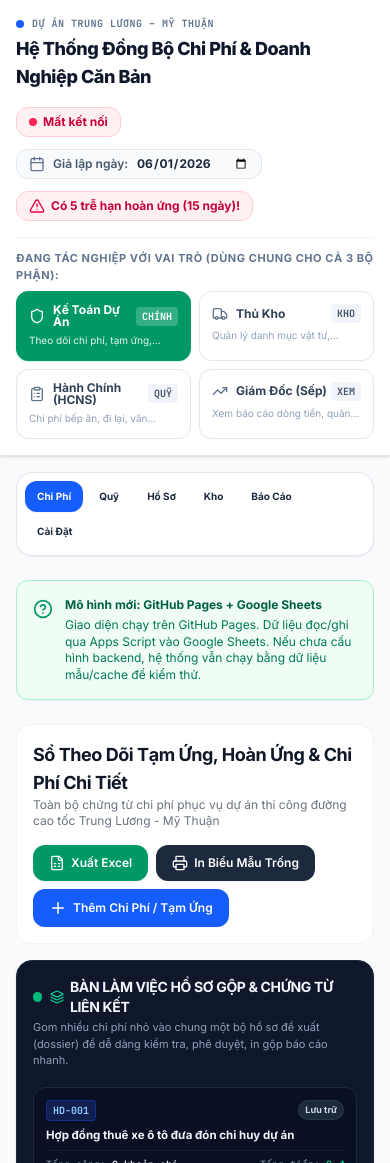
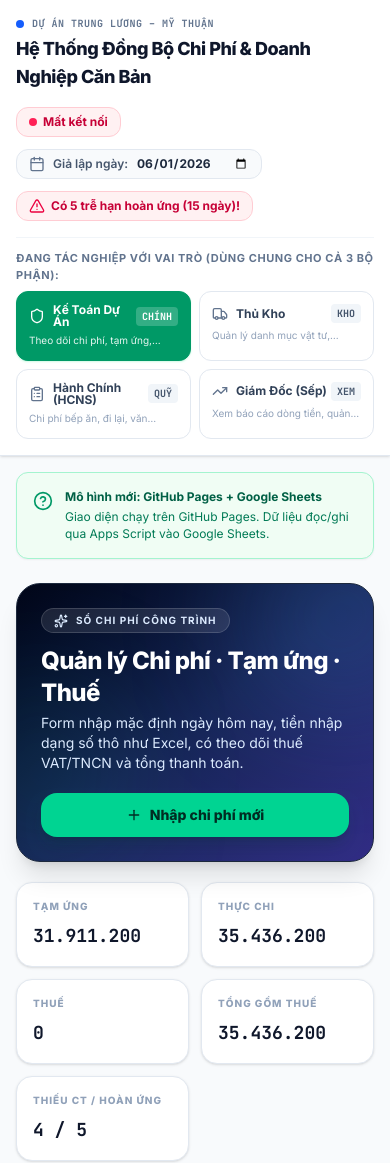
Before and after one commit to DVBCLUB/PM-KTCPTLMT, a React (Vite) app: page / in a window 390 px wide. Shown: the top 1163 px of the page. Built offline with nearby package versions, Linux system fonts and the light colour scheme.

Commit message:
Use professional expense tracker UI

```diff
--- a/src/App.tsx
+++ b/src/App.tsx
@@ -6,7 +6,7 @@
 import React, { useEffect, useState } from 'react';
 import { UserRole, AppDatabase, Expense, FundReceipt, DocumentProgress, MaterialTransaction } from './types';
 import RoleHeader from './components/RoleHeader';
-import ExpenseTracker from './components/ExpenseTracker';
+import ExpenseTracker from './components/ExpenseTrackerPro';
 import FundLedger from './components/FundLedger';
 import DocumentManager from './components/DocumentManager';
 import InventoryManager from './components/InventoryManager';
@@ -115,8 +115,9 @@ export default function App() {
     updateDb((prev) => {
       const index = prev.expenses.findIndex((e) => e.id === expense.id);
       const nextExpenses = [...prev.expenses];
-      if (index >= 0) nextExpenses[index] = expense;
-      else nextExpenses.unshift(expense);
+      const normalizedExpense = { ...expense, id: expense.id || `exp-${Date.now()}` };
+      if (index >= 0) nextExpenses[index] = normalizedExpense;
+      else nextExpenses.unshift(normalizedExpense);
       return { ...prev, expenses: nextExpenses };
     }, 'Đã lưu chi phí/tạm ứng.');
   };
@@ -207,54 +208,19 @@ export default function App() {
         <div className="grid gap-4">
           <label className="space-y-2">
             <span className="text-xs font-bold text-slate-700 uppercase tracking-wider">Apps Script Web App URL</span>
-            <input
-              value={appsScriptUrl}
-              onChange={(e) => setAppsScriptUrl(e.target.value)}
-              placeholder="https://script.google.com/macros/s/AKfycb.../exec"
-              className="w-full rounded-2xl border border-slate-200 px-4 py-3 text-sm outline-none focus:ring-4 focus:ring-blue-100 focus:border-blue-400"
-            />
+            <input value={appsScriptUrl} onChange={(e) => setAppsScriptUrl(e.target.value)} placeholder="https://script.google.com/macros/s/AKfycb.../exec" className="w-full rounded-2xl border border-slate-200 px-4 py-3 text-sm outline-none focus:ring-4 focus:ring-blue-100 focus:border-blue-400" />
           </label>
-
           <label className="space-y-2">
             <span className="text-xs font-bold text-slate-700 uppercase tracking-wider">Token</span>
-            <input
-              value={appsScriptToken}
-              onChange={(e) => setAppsScriptToken(e.target.value)}
-              placeholder="Mã token đã đặt trong Code.gs"
-              className="w-full rounded-2xl border border-slate-200 px-4 py-3 text-sm outline-none focus:ring-4 focus:ring-blue-100 focus:border-blue-400"
-            />
+            <input value={appsScriptToken} onChange={(e) => setAppsScriptToken(e.target.value)} placeholder="Mã token trong Script Properties" className="w-full rounded-2xl border border-slate-200 px-4 py-3 text-sm outline-none focus:ring-4 focus:ring-blue-100 focus:border-blue-400" />
           </label>
         </div>
-
         <div className="flex flex-wrap gap-3">
-          <button
-            onClick={handleSaveBackendSettings}
-            disabled={savingConfig}
-            className="inline-flex items-center gap-2 px-5 py-3 rounded-2xl bg-blue-600 text-white text-xs font-extrabold hover:bg-blue-700 disabled:opacity-60"
-          >
-            <Save className="h-4 w-4" />
-            {savingConfig ? 'Đang lưu...' : 'Lưu cấu hình & tải dữ liệu'}
-          </button>
-          <button
-            onClick={loadData}
-            className="px-5 py-3 rounded-2xl bg-slate-100 text-slate-700 text-xs font-extrabold hover:bg-slate-200"
-          >
-            Tải lại dữ liệu
-          </button>
+          <button onClick={handleSaveBackendSettings} disabled={savingConfig} className="inline-flex items-center gap-2 px-5 py-3 rounded-2xl bg-blue-600 text-white text-xs font-extrabold hover:bg-blue-700 disabled:opacity-60"><Save className="h-4 w-4" />{savingConfig ? 'Đang lưu...' : 'Lưu cấu hình & tải dữ liệu'}</button>
+          <button onClick={loadData} className="px-5 py-3 rounded-2xl bg-slate-100 text-slate-700 text-xs font-extrabold hover:bg-slate-200">Tải lại dữ liệu</button>
         </div>
-
         <div className={`p-4 rounded-2xl text-xs font-semibold border ${isBackendConfigured() ? 'bg-emerald-50 border-emerald-200 text-emerald-800' : 'bg-amber-50 border-amber-200 text-amber-800'}`}>
-          {isBackendConfigured()
-            ? 'Đã có cấu hình backend trong trình duyệt này. Nếu token/URL đúng, dữ liệu sẽ đồng bộ Google Sheets.'
-            : 'Chưa cấu hình backend. App vẫn chạy được bằng dữ liệu mẫu/cache nhưng chưa ghi về Google Sheets.'}
-        </div>
-
-        <div className="bg-slate-50 rounded-2xl p-4 text-xs text-slate-600 leading-relaxed border border-slate-200">
-          <p className="font-bold text-slate-800 mb-2">Các bước bên Google Sheet:</p>
-          <p>1. Mở Google Sheet → Extensions → Apps Script.</p>
-          <p>2. Copy file <code>apps-script/Code.gs</code> trong repo vào Apps Script.</p>
-          <p>3. Đổi <code>SECRET_TOKEN</code>, chạy hàm <code>setupDatabase</code>.</p>
-          <p>4. Deploy dạng Web app, quyền truy cập chọn Anyone, rồi copy URL dán vào ô trên.</p>
+          {isBackendConfigured() ? 'Đã có cấu hình backend trong trình duyệt này. Nếu token/URL đúng, dữ liệu sẽ đồng bộ Google Sheets.' : 'Chưa cấu hình backend. App vẫn chạy được bằng dữ liệu mẫu/cache nhưng chưa ghi về Google Sheets.'}
         </div>
       </div>
     </div>
@@ -264,179 +230,44 @@ export default function App() {
     <div className="min-h-screen bg-[#f8fafc] text-slate-800 flex font-sans antialiased relative">
       {notification && (
         <div className="fixed bottom-6 right-6 z-[100] max-w-sm bg-slate-900/95 backdrop-blur-md border border-slate-800 text-white p-4 rounded-2xl shadow-xl flex items-center gap-3 ring-4 ring-emerald-500/10">
-          <span className="flex h-2 w-2 relative shrink-0">
-            <span className={`animate-ping absolute inline-flex h-full w-full rounded-full ${notification.type === 'success' ? 'bg-emerald-400' : 'bg-blue-400'} opacity-75`}></span>
-            <span className={`relative inline-flex rounded-full h-2 w-2 ${notification.type === 'success' ? 'bg-emerald-500' : 'bg-blue-500'}`}></span>
-          </span>
-          <div className="flex-1 min-w-0">
-            <p className="text-[9px] font-extrabold tracking-widest font-mono uppercase text-emerald-400">ĐỒNG BỘ DỮ LIỆU</p>
-            <p className="text-xs text-slate-200 mt-0.5 font-semibold leading-relaxed">{notification.message}</p>
-          </div>
-          <button onClick={() => setNotification(null)} className="text-slate-400 hover:text-white text-base font-semibold h-6 w-6 rounded-full hover:bg-white/10 flex items-center justify-center">
-            &times;
-          </button>
+          <span className="flex h-2 w-2 relative shrink-0"><span className={`animate-ping absolute inline-flex h-full w-full rounded-full ${notification.type === 'success' ? 'bg-emerald-400' : 'bg-blue-400'} opacity-75`}></span><span className={`relative inline-flex rounded-full h-2 w-2 ${notification.type === 'success' ? 'bg-emerald-500' : 'bg-blue-500'}`}></span></span>
+          <div className="flex-1 min-w-0"><p className="text-[9px] font-extrabold tracking-widest font-mono uppercase text-emerald-400">ĐỒNG BỘ DỮ LIỆU</p><p className="text-xs text-slate-200 mt-0.5 font-semibold leading-relaxed">{notification.message}</p></div>
+          <button onClick={() => setNotification(null)} className="text-slate-400 hover:text-white text-base font-semibold h-6 w-6 rounded-full hover:bg-white/10 flex items-center justify-center">&times;</button>
         </div>
       )}
 
       <aside className="hidden md:flex w-64 bg-slate-900 text-white flex-col border-r border-slate-800 shrink-0 sticky top-0 h-screen print:hidden">
-        <div className="p-6 border-b border-slate-800">
-          <h1 className="text-lg font-bold tracking-tight uppercase text-blue-400">Project Account</h1>
-          <p className="text-[10px] text-slate-500 font-mono tracking-wider font-semibold">GitHub Pages + Google Sheets</p>
-        </div>
-
+        <div className="p-6 border-b border-slate-800"><h1 className="text-lg font-bold tracking-tight uppercase text-blue-400">Project Account</h1><p className="text-[10px] text-slate-500 font-mono tracking-wider font-semibold">GitHub Pages + Google Sheets</p></div>
         <nav className="flex-1 p-4 space-y-1.5 overflow-y-auto">
           {navItems.map((item) => {
             const Icon = item.icon;
             const active = activeTab === item.id;
-            return (
-              <button
-                key={item.id}
-                onClick={() => setActiveTab(item.id)}
-                className={`w-full flex items-center gap-3 px-4 py-3 rounded-xl text-left text-xs font-semibold tracking-wide transition-all ${
-                  active
-                    ? item.danger ? 'bg-rose-600 text-white shadow-lg shadow-rose-500/25' : 'bg-blue-600 text-white shadow-lg shadow-blue-500/25'
-                    : 'text-slate-400 hover:bg-slate-800 hover:text-white'
-                }`}
-              >
-                <Icon className="h-4 w-4 shrink-0" />
-                <span>{item.label}</span>
-              </button>
-            );
+            return <button key={item.id} onClick={() => setActiveTab(item.id)} className={`w-full flex items-center gap-3 px-4 py-3 rounded-xl text-left text-xs font-semibold tracking-wide transition-all ${active ? item.danger ? 'bg-rose-600 text-white shadow-lg shadow-rose-500/25' : 'bg-blue-600 text-white shadow-lg shadow-blue-500/25' : 'text-slate-400 hover:bg-slate-800 hover:text-white'}`}><Icon className="h-4 w-4 shrink-0" /><span>{item.label}</span></button>;
           })}
         </nav>
-
-        <div className="p-4 border-t border-slate-800 bg-slate-950/20">
-          <div className="flex items-center gap-3">
-            <div className="w-10 h-10 rounded-full flex items-center justify-center text-xs font-bold bg-emerald-500/10 text-emerald-400 border border-emerald-500/30 shrink-0">
-              {currentRole === UserRole.ACCOUNTANT ? 'KT' : currentRole === UserRole.STOREKEEPER ? 'TK' : currentRole === UserRole.HCNS ? 'HC' : 'SD'}
-            </div>
-            <div className="min-w-0 flex-1">
-              <p className="text-xs font-bold text-slate-200 truncate leading-none mb-1">{getRoleLabel(currentRole)}</p>
-              <div className="flex items-center gap-1">
-                <span className={`h-1.5 w-1.5 rounded-full ${syncStatus === 'connected' ? 'bg-emerald-500' : 'bg-amber-500'}`}></span>
-                <span className="text-[10px] text-slate-500 italic">{syncStatus === 'connected' ? 'Google Sheets' : 'Cache/local'}</span>
-              </div>
-            </div>
-          </div>
-        </div>
+        <div className="p-4 border-t border-slate-800 bg-slate-950/20"><div className="flex items-center gap-3"><div className="w-10 h-10 rounded-full flex items-center justify-center text-xs font-bold bg-emerald-500/10 text-emerald-400 border border-emerald-500/30 shrink-0">{currentRole === UserRole.ACCOUNTANT ? 'KT' : currentRole === UserRole.STOREKEEPER ? 'TK' : currentRole === UserRole.HCNS ? 'HC' : 'SD'}</div><div className="min-w-0 flex-1"><p className="text-xs font-bold text-slate-200 truncate leading-none mb-1">{getRoleLabel(currentRole)}</p><div className="flex items-center gap-1"><span className={`h-1.5 w-1.5 rounded-full ${syncStatus === 'connected' ? 'bg-emerald-500' : 'bg-amber-500'}`}></span><span className="text-[10px] text-slate-500 italic">{syncStatus === 'connected' ? 'Google Sheets' : 'Cache/local'}</span></div></div></div></div>
       </aside>
 
       <div className="flex-1 flex flex-col min-w-0 overflow-y-auto">
-        <RoleHeader
-          currentRole={currentRole}
-          onChangeRole={setCurrentRole}
-          baselineDate={baselineDate}
-          onChangeBaselineDate={setBaselineDate}
-          overdueCount={getOverdueCount()}
-          activeUsers={syncStatus === 'connected' ? ['Google Sheets Backend'] : []}
-          syncStatus={syncStatus}
-        />
-
+        <RoleHeader currentRole={currentRole} onChangeRole={setCurrentRole} baselineDate={baselineDate} onChangeBaselineDate={setBaselineDate} overdueCount={getOverdueCount()} activeUsers={syncStatus === 'connected' ? ['Google Sheets Backend'] : []} syncStatus={syncStatus} />
         <main className="flex-1 p-4 sm:p-6 lg:p-8 space-y-6 print:p-0">
-          <div className="flex md:hidden border border-slate-200 bg-white p-2 rounded-2xl items-center justify-between shadow-xs print:hidden">
-            <div className="flex flex-wrap gap-1">
-              {navItems.map((item) => (
-                <button
-                  key={item.id}
-                  onClick={() => setActiveTab(item.id)}
-                  className={`flex items-center gap-1 px-3 py-2 rounded-xl text-[10px] font-bold transition-all ${
-                    activeTab === item.id ? item.danger ? 'bg-rose-600 text-white shadow-xs' : 'bg-blue-600 text-white shadow-xs' : 'text-gray-650 hover:bg-slate-50'
-                  }`}
-                >
-                  <span>{item.short}</span>
-                </button>
-              ))}
-            </div>
-          </div>
-
           {loading ? (
-            <div className="flex flex-col items-center justify-center p-20 space-y-4">
-              <div className="h-10 w-10 border-4 border-blue-600 border-t-transparent rounded-full animate-spin"></div>
-              <p className="text-sm font-medium text-slate-500 font-mono">Đang kết nối Google Sheets backend...</p>
-            </div>
+            <div className="flex flex-col items-center justify-center p-20 space-y-4"><div className="h-10 w-10 border-4 border-blue-600 border-t-transparent rounded-full animate-spin"></div><p className="text-sm font-medium text-slate-500 font-mono">Đang kết nối Google Sheets backend...</p></div>
           ) : errorString ? (
-            <div className="p-8 bg-rose-50 border border-rose-200 rounded-3xl text-center text-rose-800 space-y-3">
-              <AlertOctagon className="h-12 w-12 text-rose-500 mx-auto" />
-              <p className="font-bold">Đã xảy ra sự cố!</p>
-              <p className="text-xs font-mono text-slate-550">{errorString}</p>
-              <button onClick={loadData} className="px-4 py-2 bg-rose-600 text-white font-semibold rounded-xl text-xs hover:bg-rose-700">
-                Thử kết nối lại
-              </button>
-            </div>
+            <div className="p-8 bg-rose-50 border border-rose-200 rounded-3xl text-center text-rose-800 space-y-3"><AlertOctagon className="h-12 w-12 text-rose-500 mx-auto" /><p className="font-bold">Đã xảy ra sự cố!</p><p className="text-xs font-mono text-slate-550">{errorString}</p><button onClick={loadData} className="px-4 py-2 bg-rose-600 text-white font-semibold rounded-xl text-xs hover:bg-rose-700">Thử kết nối lại</button></div>
           ) : (
             <div className="space-y-6">
-              <div className="bg-[#f0fdf4] p-4 rounded-xl border border-emerald-200 flex items-start gap-3 text-xs leading-snug text-emerald-800 print:hidden shadow-xs">
-                <HelpCircle className="h-5 w-5 text-emerald-600 shrink-0 mt-0.5" />
-                <div className="space-y-1">
-                  <p className="font-bold">Mô hình mới: GitHub Pages + Google Sheets</p>
-                  <p className="text-emerald-700">
-                    Giao diện chạy trên GitHub Pages. Dữ liệu đọc/ghi qua Apps Script vào Google Sheets. Nếu chưa cấu hình backend, hệ thống vẫn chạy bằng dữ liệu mẫu/cache để kiểm thử.
-                  </p>
-                </div>
-              </div>
-
-              {activeTab === 'chi-phi' && (
-                <ExpenseTracker
-                  expenses={db.expenses}
-                  onAddOrUpdateExpense={handleAddOrUpdateExpense}
-                  onDeleteExpense={handleDeleteExpense}
-                  currentRole={currentRole}
-                  baselineDate={baselineDate}
-                  documents={db.documents}
-                  onAddOrUpdateDoc={handleAddOrUpdateDoc}
-                />
-              )}
-
-              {activeTab === 'quy' && (
-                <FundLedger
-                  funds={db.funds}
-                  expenses={db.expenses}
-                  onAddFund={handleAddFund}
-                  onDeleteFund={handleDeleteFund}
-                  currentRole={currentRole}
-                  baselineDate={baselineDate}
-                />
-              )}
-
-              {activeTab === 'ho-so' && (
-                <DocumentManager
-                  documents={db.documents}
-                  expenses={db.expenses}
-                  onAddOrUpdateDoc={handleAddOrUpdateDoc}
-                  onDeleteDoc={handleDeleteDoc}
-                  currentRole={currentRole}
-                  baselineDate={baselineDate}
-                />
-              )}
-
-              {activeTab === 'vat-tu' && (
-                <InventoryManager
-                  materials={db.materials}
-                  transactions={db.inventoryTransactions}
-                  onAddTransaction={handleAddTransaction}
-                  onDeleteTransaction={handleDeleteTransaction}
-                  currentRole={currentRole}
-                  baselineDate={baselineDate}
-                />
-              )}
-
-              {activeTab === 'bao-cao' && (
-                <ReportDashboard
-                  expenses={db.expenses}
-                  funds={db.funds}
-                  onResetDB={handleResetDB}
-                  currentDate={baselineDate}
-                />
-              )}
-
+              <div className="bg-[#f0fdf4] p-4 rounded-xl border border-emerald-200 flex items-start gap-3 text-xs leading-snug text-emerald-800 print:hidden shadow-xs"><HelpCircle className="h-5 w-5 text-emerald-600 shrink-0 mt-0.5" /><div className="space-y-1"><p className="font-bold">Mô hình mới: GitHub Pages + Google Sheets</p><p className="text-emerald-700">Giao diện chạy trên GitHub Pages. Dữ liệu đọc/ghi qua Apps Script vào Google Sheets.</p></div></div>
+              {activeTab === 'chi-phi' && <ExpenseTracker expenses={db.expenses} onAddOrUpdateExpense={handleAddOrUpdateExpense} onDeleteExpense={handleDeleteExpense} currentRole={currentRole} baselineDate={baselineDate} documents={db.documents} onAddOrUpdateDoc={handleAddOrUpdateDoc} />}
+              {activeTab === 'quy' && <FundLedger funds={db.funds} expenses={db.expenses} onAddFund={handleAddFund} onDeleteFund={handleDeleteFund} currentRole={currentRole} baselineDate={baselineDate} />}
+              {activeTab === 'ho-so' && <DocumentManager documents={db.documents} expenses={db.expenses} onAddOrUpdateDoc={handleAddOrUpdateDoc} onDeleteDoc={handleDeleteDoc} currentRole={currentRole} baselineDate={baselineDate} />}
+              {activeTab === 'vat-tu' && <InventoryManager materials={db.materials} transactions={db.inventoryTransactions} onAddTransaction={handleAddTransaction} onDeleteTransaction={handleDeleteTransaction} currentRole={currentRole} baselineDate={baselineDate} />}
+              {activeTab === 'bao-cao' && <ReportDashboard expenses={db.expenses} funds={db.funds} onResetDB={handleResetDB} currentDate={baselineDate} />}
               {activeTab === 'cai-dat' && renderSettings()}
             </div>
           )}
         </main>
-
-        <footer className="py-6 border-t border-slate-200 mt-auto bg-white/40 text-center text-[10px] text-slate-400 font-medium print:hidden">
-          Hệ thống kế toán dự án © 2026. Frontend GitHub Pages, backend Google Sheets/Apps Script.
-        </footer>
+        <footer className="py-6 border-t border-slate-200 mt-auto bg-white/40 text-center text-[10px] text-slate-400 font-medium print:hidden">Hệ thống kế toán dự án © 2026. Frontend GitHub Pages, backend Google Sheets/Apps Script.</footer>
       </div>
     </div>
   );
```
